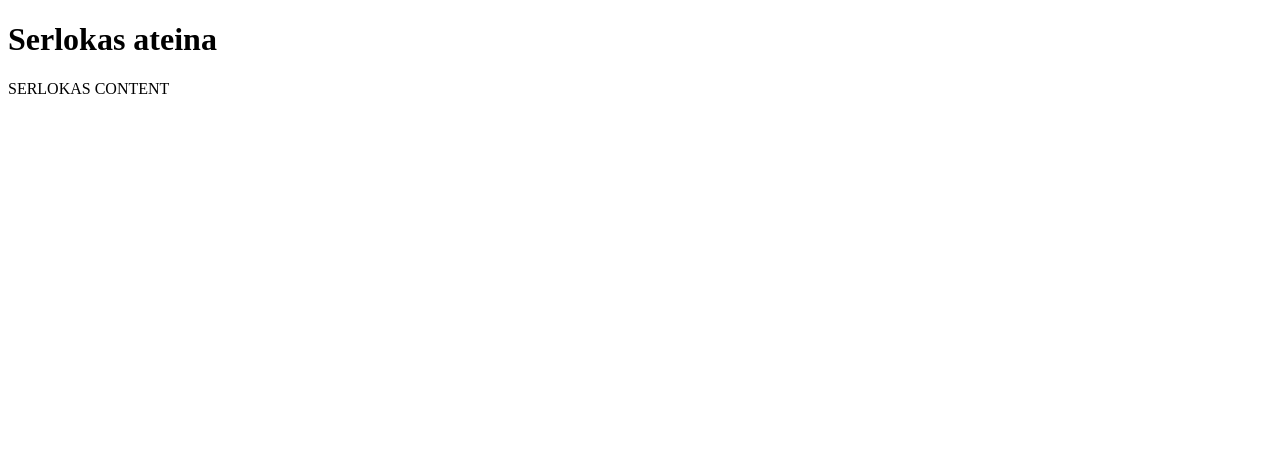
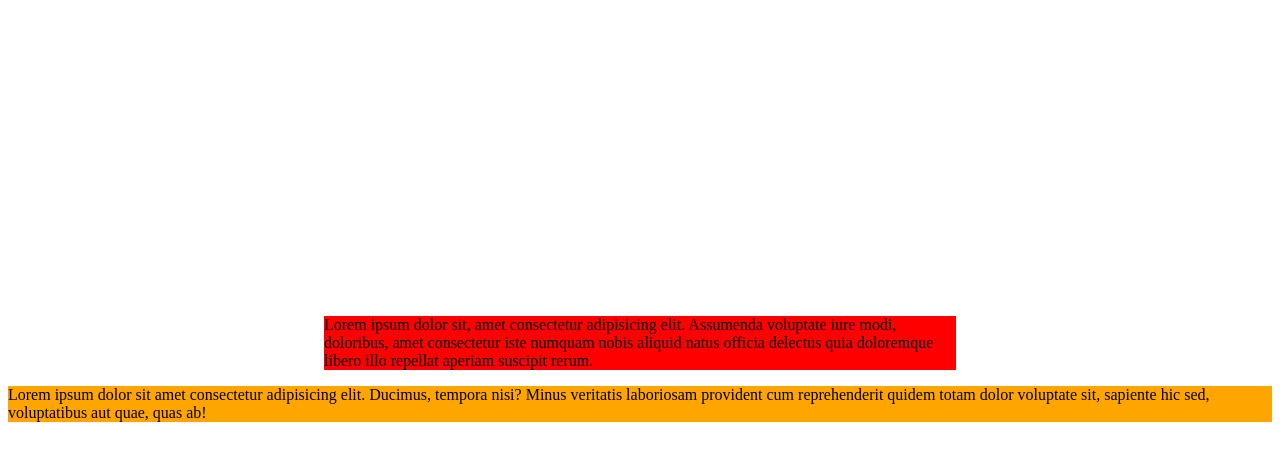
Before and after one commit to VaidasUrb/2-serlokas, a website: page index.html in a window 1280 px wide. Drawn offline with Linux system fonts and the light colour scheme.

Commit message:
content of the midle

```diff
--- a/index.html
+++ b/index.html
@@ -6,8 +6,25 @@
     <meta name="viewport" content="width=device-width, initial-scale=1.0" />
     <title>Serlokas</title>
   </head>
-  <h1>Serlokas ateina</h1>
+
   <body>
-    SERLOKAS CONTENT
+    <div
+      style="
+        background-color: red;
+        width: 50%;
+        margin-left: 25%;
+        margin-top: 25%;
+      "
+    >
+      Lorem ipsum dolor sit, amet consectetur adipisicing elit. Assumenda
+      voluptate iure modi, doloribus, amet consectetur iste numquam nobis
+      aliquid natus officia delectus quia doloremque libero illo repellat
+      aperiam suscipit rerum.
+    </div>
+    <p style="background-color: orange">
+      Lorem ipsum dolor sit amet consectetur adipisicing elit. Ducimus, tempora
+      nisi? Minus veritatis laboriosam provident cum reprehenderit quidem totam
+      dolor voluptate sit, sapiente hic sed, voluptatibus aut quae, quas ab!
+    </p>
   </body>
 </html>
--- a/package.json
+++ b/package.json
@@ -4,7 +4,7 @@
   "description": " pirmasis dizainas",
   "main": "index.js",
   "scripts": {
-    "dev": "live-server",
+    "dev": "live-server --port=3000 --host=localhost",
     "test": "echo \"Error: no test specified\" && exit 1"
   },
   "keywords": [],
```
